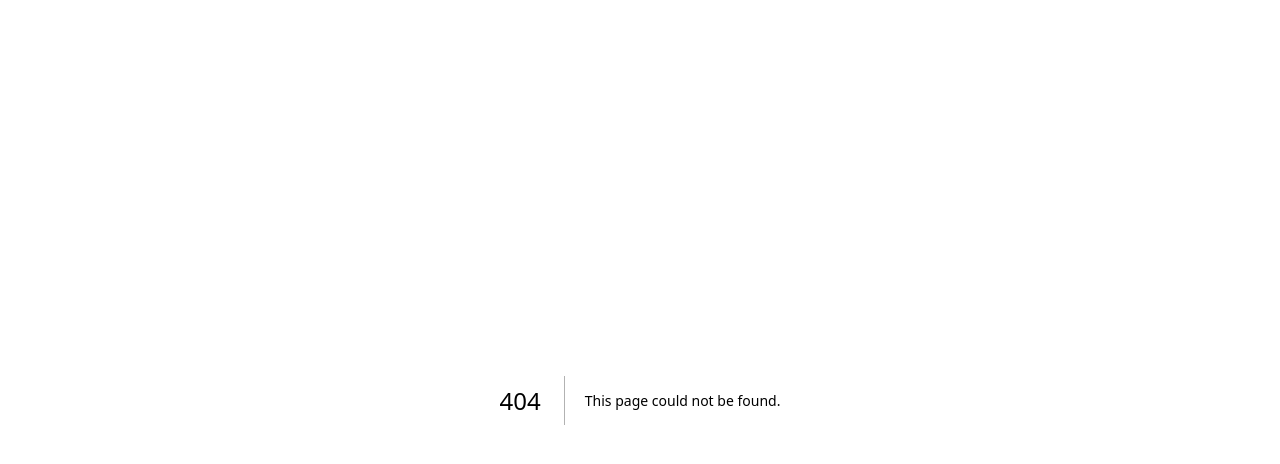
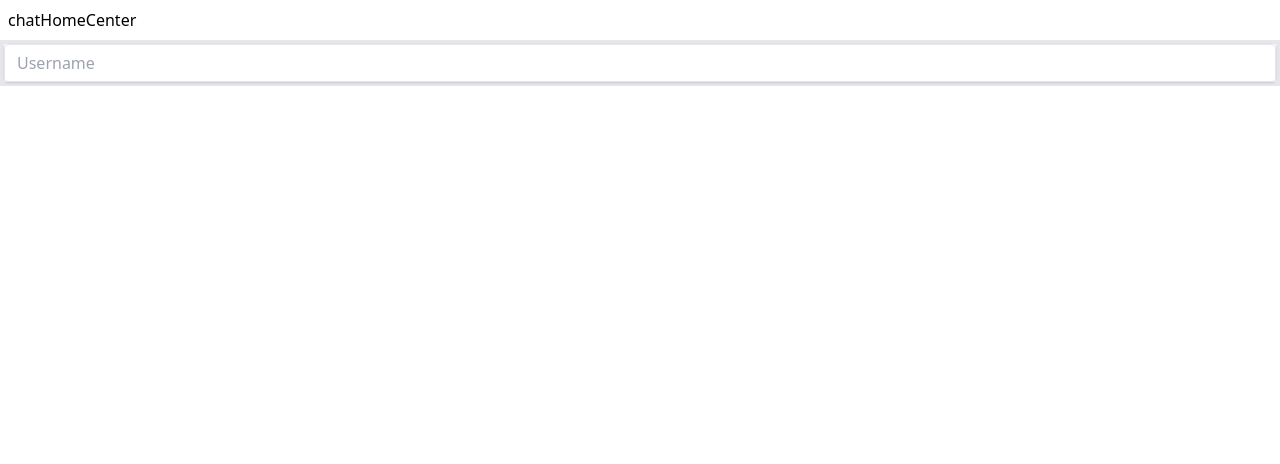
Before and after one commit to ritscc/Snack_UI, a Next.js app: page /chatHomeCenter in a window 1280 px wide. Before the commit this address had no page. Shown: the top 464 px of the page. Built offline with nearby package versions, Linux system fonts and the light colour scheme.

Commit message:
検索欄を追加

```diff
--- /dev/null
+++ b/src/pages/chatHomeCenter.tsx
@@ -0,0 +1,10 @@
+import React from 'react'
+
+export default function chatHomeCenter() {
+    return (
+        <div>        <div className="p-2">chatHomeCenter</div>
+            <div className="border-4"><input className="shadow appearance-none border rounded w-full py-2 px-3 text-gray-700 leading-tight focus:outline-none focus:shadow-outline" id="username" type="text" placeholder="Username"></input></div>
+        </div>
+
+    )
+}
--- a/src/styles/globals.css
+++ b/src/styles/globals.css
@@ -1,27 +1,3 @@
 @tailwind base;
 @tailwind components;
 @tailwind utilities;
-
-:root {
-  --foreground-rgb: 0, 0, 0;
-  --background-start-rgb: 214, 219, 220;
-  --background-end-rgb: 255, 255, 255;
-}
-
-@media (prefers-color-scheme: dark) {
-  :root {
-    --foreground-rgb: 255, 255, 255;
-    --background-start-rgb: 0, 0, 0;
-    --background-end-rgb: 0, 0, 0;
-  }
-}
-
-body {
-  color: rgb(var(--foreground-rgb));
-  background: linear-gradient(
-      to bottom,
-      transparent,
-      rgb(var(--background-end-rgb))
-    )
-    rgb(var(--background-start-rgb));
-}
```
Also changed, not shown: package.json (+7 -7 lines), 1 other file (tests, documents, lock files or other folders).
